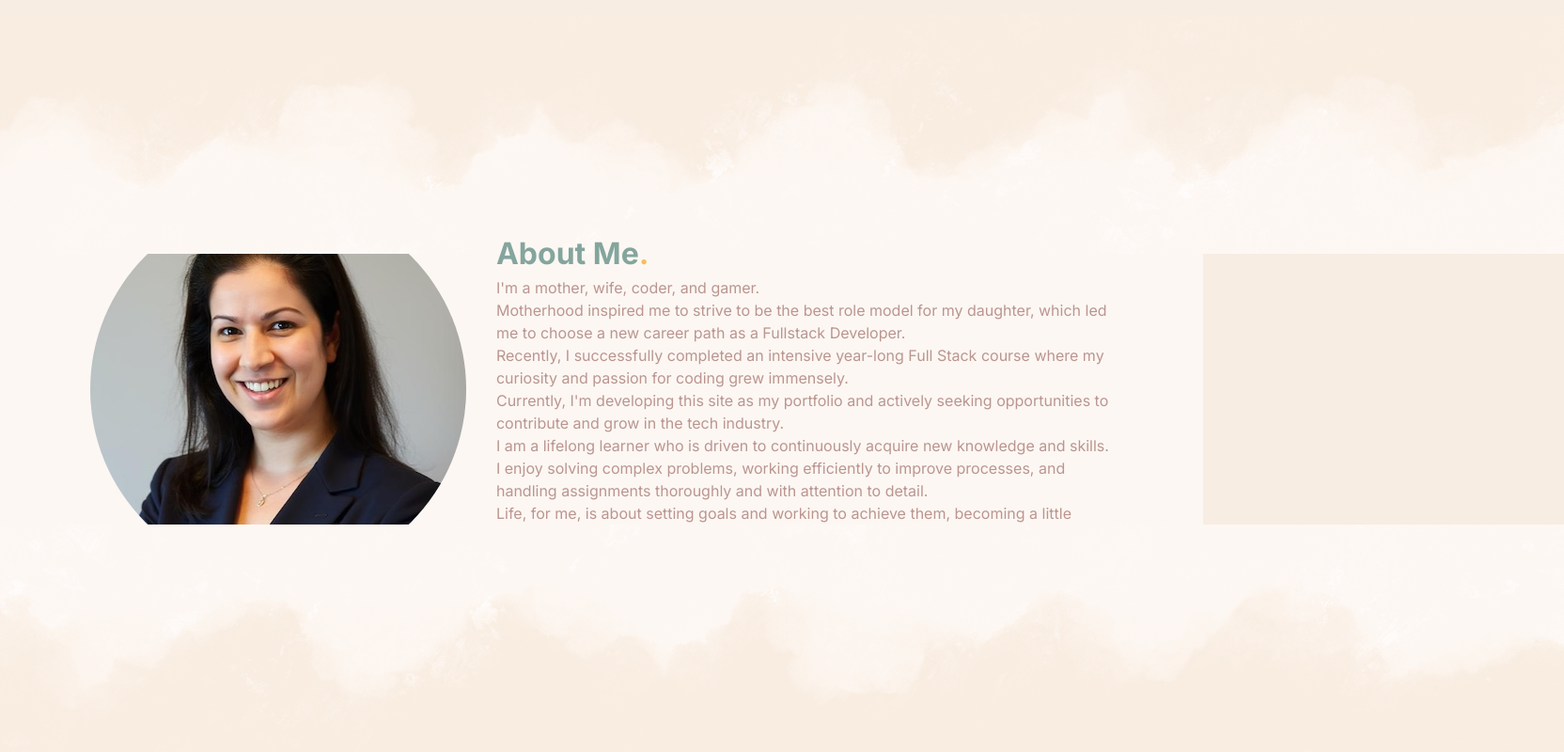
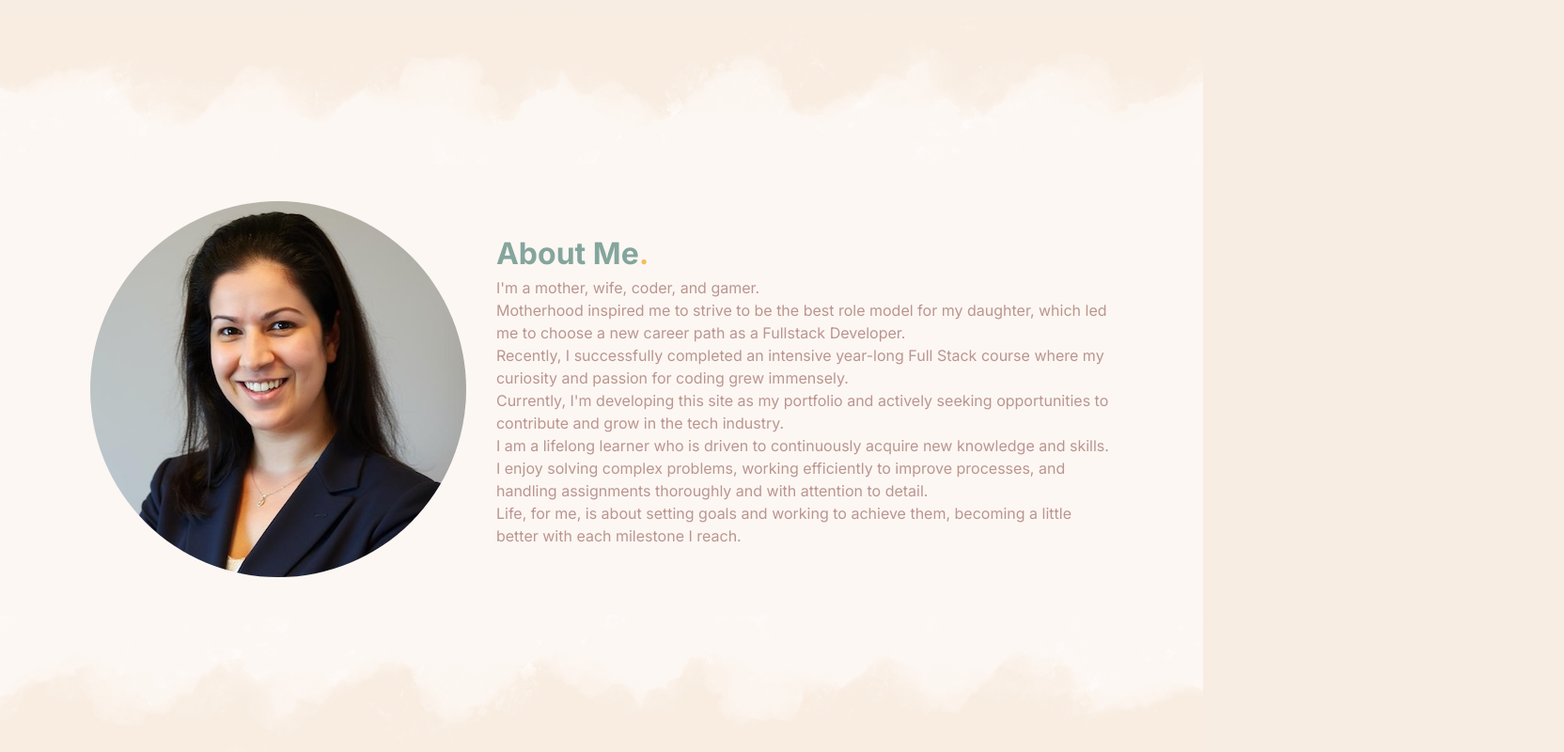
Before and after one commit to Lulzies87/portfolio, a React (Vite) app in the folder app/: page / in a window 1280 px wide. Shown: the part 842-1642 px from the top of the page at 94% size, 1664 px wide, since content can reach past the window. Built offline with nearby package versions, Linux system fonts and the light colour scheme; no server answers; a web font is replaced by a local one.

Commit message:
transition pictures bug fix

```diff
--- a/app/src/components/About/About.module.scss
+++ b/app/src/components/About/About.module.scss
@@ -11,13 +11,15 @@
     &__transitionTop {
         position: absolute;
         transform: translateX(-50%);
-        top: 0,
+        top: 0;
+        width: 100%;
     }
 
     &__transitionBottom {
         position: absolute;
         transform: translateX(-50%) rotate(180deg);
-        bottom: 0,
+        bottom: 0;
+        width: 100%;
     }
 
     &__innerWrap {
```
Also changed, not shown: app/src/components/About/About.tsx (+8 -3 lines).
